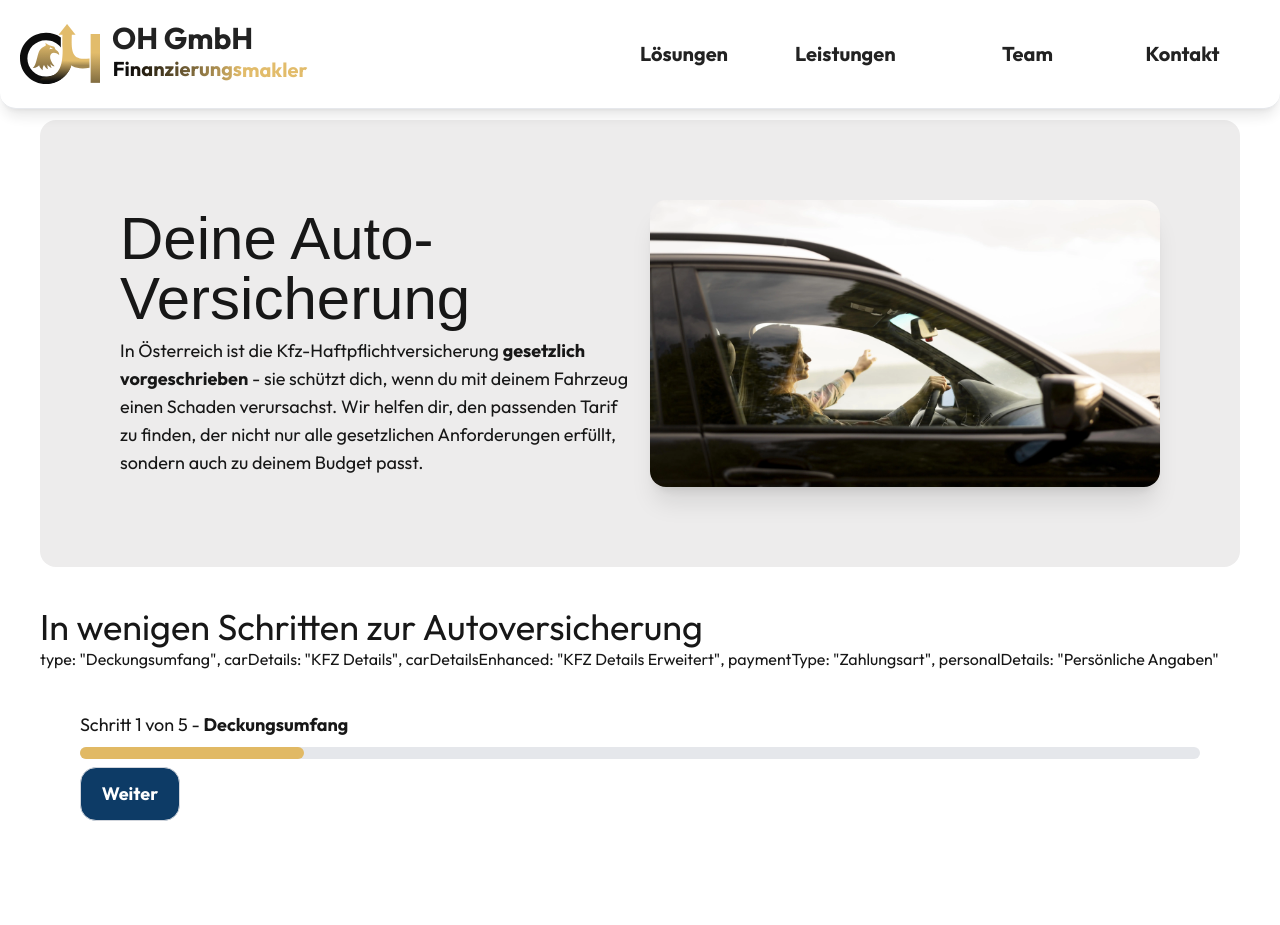
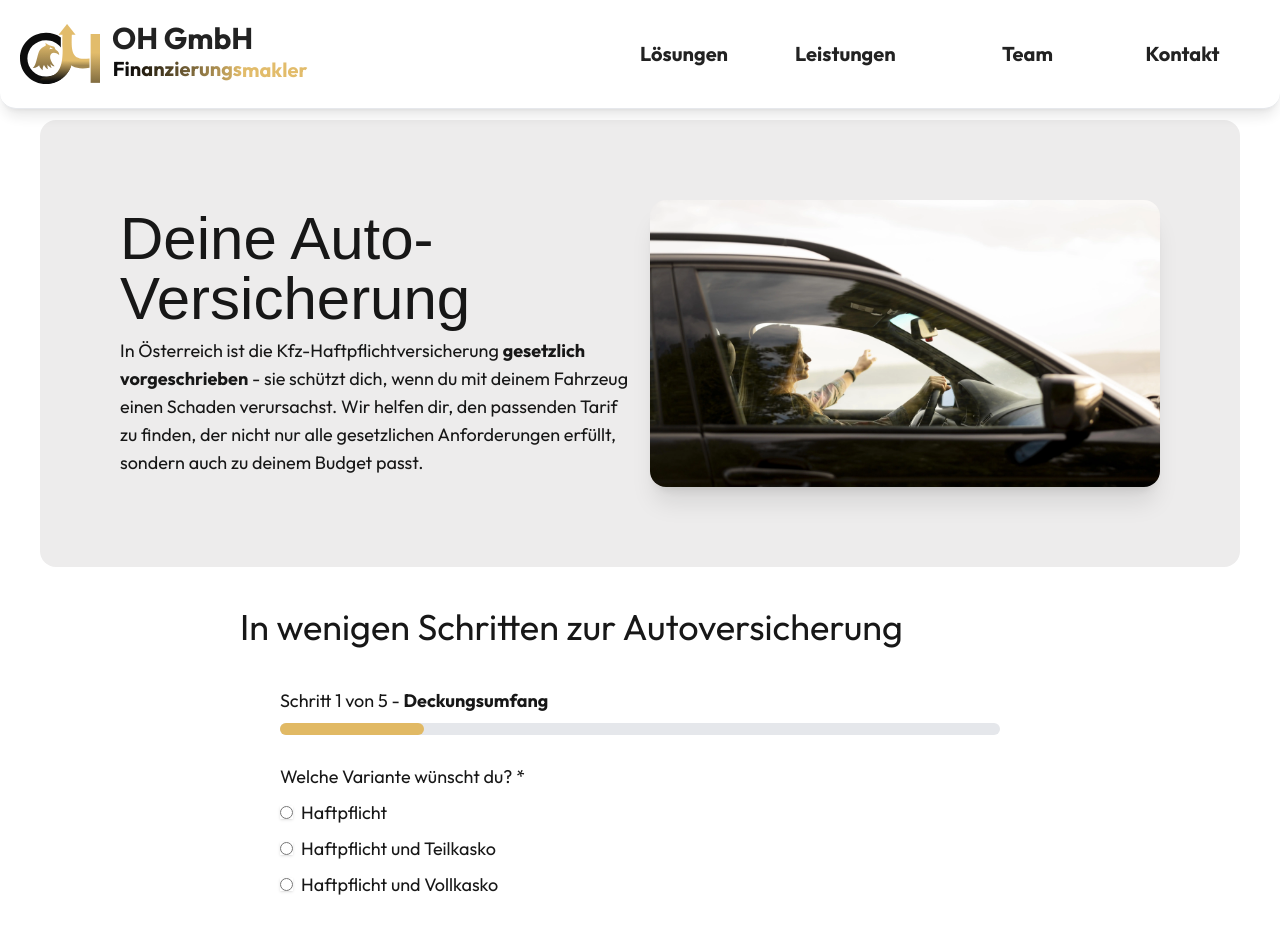
Before and after one commit to ebucelik/OHGmbH, a Next.js app: page /insurance/car in a window 1280 px wide. Shown: the top 925 px of the page. Built offline with nearby package versions, Linux system fonts and the light colour scheme; some icons are missing; a web font is replaced by a local one.

Commit message:
add form

```diff
--- a/src/app/insurance/car/page.tsx
+++ b/src/app/insurance/car/page.tsx
@@ -1,3 +1,4 @@
+import FormInput, { InputType } from "../../../components/formInput";
 import Progress from "../../../components/progress";
 import { defaultPadding } from "../../../shared/style";
 import { radley } from "../../layout";
@@ -18,41 +19,61 @@ export default function Car() {
                 <img src="/driving.webp" alt="Eine Frau fährt ein Auto." className="object-cover rounded-2xl shadow-xl" />
             </div>
         </div>
-        <div className={`${defaultPadding} flex flex-col`}>
-            <div className="text-xl sm:text-4xl">
+        <div className={`${defaultPadding} flex flex-col place-items-center`}>
+            <div className="text-xl sm:text-4xl sm:w-2/3">
                 In wenigen Schritten zur Autoversicherung
             </div>
 
-            type: "Deckungsumfang",
-            carDetails: "KFZ Details",
-            carDetailsEnhanced: "KFZ Details Erweitert",
-            paymentType: "Zahlungsart",
-            personalDetails: "Persönliche Angaben"
-
+            <div className="sm:w-2/3">
                 <Progress steps={
                     [
                         {
                             key: "type",
-                        value: "Deckungsumfang"
+                            title: "Deckungsumfang",
+                            children: <div>
+                                <FormInput
+                                    type={InputType.radio}
+                                    required={true}
+                                    title="Welche Variante wünscht du?"
+                                    listValues={[
+                                        "Haftpflicht",
+                                        "Haftpflicht und Teilkasko",
+                                        "Haftpflicht und Vollkasko"
+                                    ]}
+                                />
+                            </div>
                         },
                         {
                             key: "carDetails",
-                        value: "KFZ Details"
+                            title: "KFZ Details",
+                            children: <div>
+                                Details
+                            </div>
                         },
                         {
                             key: "carDetailsEnhanced",
-                        value: "KFZ Details Erweitert"
+                            title: "KFZ Details Erweitert",
+                            children: <div>
+                                Erweitert
+                            </div>
                         },
                         {
                             key: "paymentType",
-                        value: "Zahlungsart"
+                            title: "Zahlungsart",
+                            children: <div>
+                                Zahlung
+                            </div>
                         },
                         {
                             key: "personalDetails",
-                        value: "Persönliche Angaben"
+                            title: "Persönliche Angaben",
+                            children: <div>
+                                Persönlich
+                            </div>
                         }
                     ]
                 } />
             </div>
         </div>
+    </div>
 }
--- /dev/null
+++ b/src/components/formInput.tsx
@@ -0,0 +1,96 @@
+export enum InputType {
+    checkbox = "checkbox",
+    radio = "radio",
+    number = "number",
+    text = "text",
+    email = "email",
+    tel = "tel",
+    list = "list"
+}
+
+export default function FormInput(
+    {
+        type,
+        required,
+        title,
+        listValues,
+        placeholder
+    }: {
+        type: InputType,
+        required?: boolean,
+        title?: string,
+        listValues?: string[],
+        placeholder?: string
+    }
+) {
+
+    function input(id: string): React.ReactNode {
+        if (required == true) {
+            return <input required type={type.valueOf()} id={id} name={type.valueOf()} className="bg-transparent placeholder:text-gray-400 border border-gray-100 rounded-2xl px-3 py-4 transition duration-300 ease focus:outline-none focus:border-gray-400 hover:border-gray-300 shadow-sm focus:shadow" placeholder={placeholder} />
+        } else {
+            return <input type={type.valueOf()} id={id} name={type.valueOf()} className="bg-transparent placeholder:text-gray-400 border border-gray-100 rounded-2xl px-3 py-4 transition duration-300 ease focus:outline-none focus:border-gray-400 hover:border-gray-300 shadow-sm focus:shadow" placeholder={placeholder} />
+        }
+    }
+
+    switch (type) {
+        case InputType.checkbox:
+        case InputType.radio:
+            return <div className="flex flex-col gap-2">
+                {
+                    title != undefined ? title + (required == true ? " *" : "") : ""
+                }
+
+                {
+                    listValues?.map((element, id) => {
+                        return (
+                            <div key={id} className="w-full max-w-sm min-w-[200px] flex flex-row gap-2 place-items-center">
+                                <div>
+                                    {
+                                        input(element)
+                                    }
+                                </div>
+                                <label htmlFor={element}>
+                                    {
+                                        element
+                                    }
+                                </label>
+                            </div>
+                        )
+                    })
+                }
+            </div>
+
+        case InputType.list:
+            return <div className="w-full max-w-sm min-w-[200px] flex flex-col gap-2">
+                <label htmlFor={title}>
+                    {
+                        title + (required == true ? " *" : "")
+                    }
+                </label>
+                <select id={title} name={title} className="appearance-none p-3 bg-transparent placeholder:text-gray-400 border border-gray-100 rounded-2xl px-3 py-4 transition duration-300 ease focus:outline-none focus:border-gray-400 hover:border-gray-300 shadow-sm focus:shadow">
+                    <option defaultValue={"Bitte auswählen"}>
+                        Bitte auswählen
+                    </option>
+                    {
+                        listValues?.map((element, id) => {
+                            return (
+                                <option key={id} value={element}>
+                                    {element}
+                                </option>
+                            )
+                        })
+                    }
+                </select>
+            </div>
+
+        default:
+            return <div className="w-full max-w-sm min-w-[200px] flex flex-col gap-2">
+                <label htmlFor={title}>{
+                    title + (required == true ? " *" : "")
+                }</label>
+                {
+                    input(title || "")
+                }
+            </div>
+    }
+}
--- a/src/components/progress.tsx
+++ b/src/components/progress.tsx
@@ -3,7 +3,7 @@
 import { useState } from "react";
 import Button from "./button";
 
-type Step<T> = { key: String, value: T };
+type Step<T> = { key: String, title: T, children: React.ReactNode };
 
 export default function Progress(
     { steps }: { steps: Step<any>[] }
@@ -46,14 +46,18 @@ export default function Progress(
 
     return <div className="px-5 sm:px-10 py-5 sm:py-10 sm:p-20 text-lg flex flex-col gap-2">
         <div className="text-nowrap">
-            Schritt {indexOfStep()} von {stepToReach} - <b>{step.value}</b>
+            Schritt {indexOfStep()} von {stepToReach} - <b>{step.title}</b>
         </div>
 
         <div className="h-3 bg-gray-200 rounded-2xl">
-            <div style={{ width: `${percentage}%` }} className={`h-3 bg-appPrimary rounded-2xl ease-linear transition-all duration-500`}>
+            <div style={{ width: `${percentage}%` }} className={`h-3 bg-appPrimary rounded-2xl ease-linear transition-all duration-500`}></div>
+        </div>
 
-            </div>
-        </div>
+        <form className="py-5">
+            {
+                step.children
+            }
+        </form>
 
         <div className={`flex flex-row ${indexOfStep() > 1 ? 'gap-2' : 'gap-0'}`}>
             <Button text="Zurück" isPrimary={false} className={`w-25 lg:text-lg ${indexOfStep() > 1 ? 'block' : 'hidden'}`} onClick={previousStep} />
```
Lines whose indentation alone changed are shown as unchanged.
